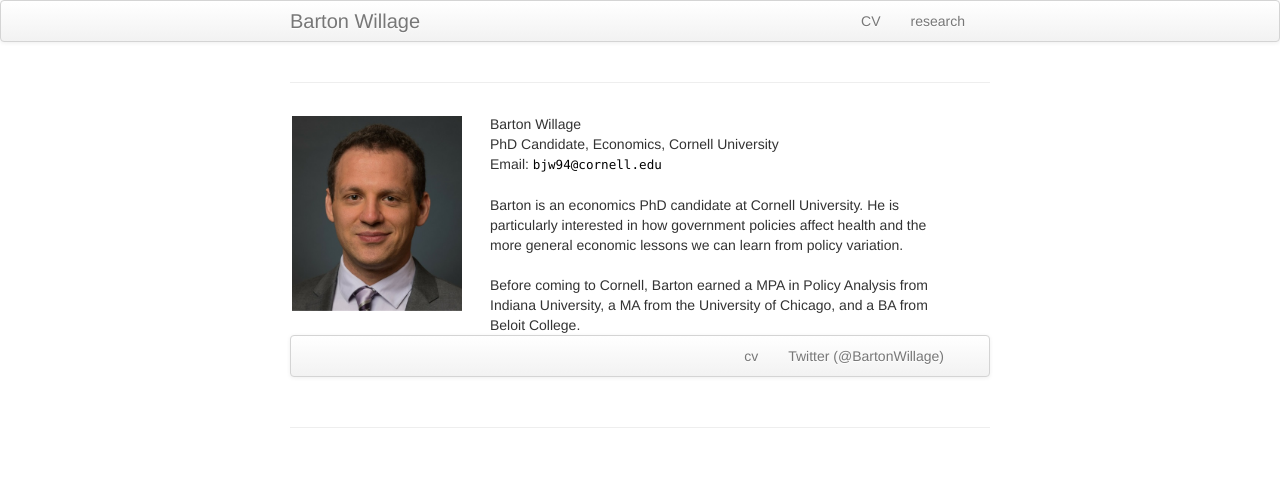
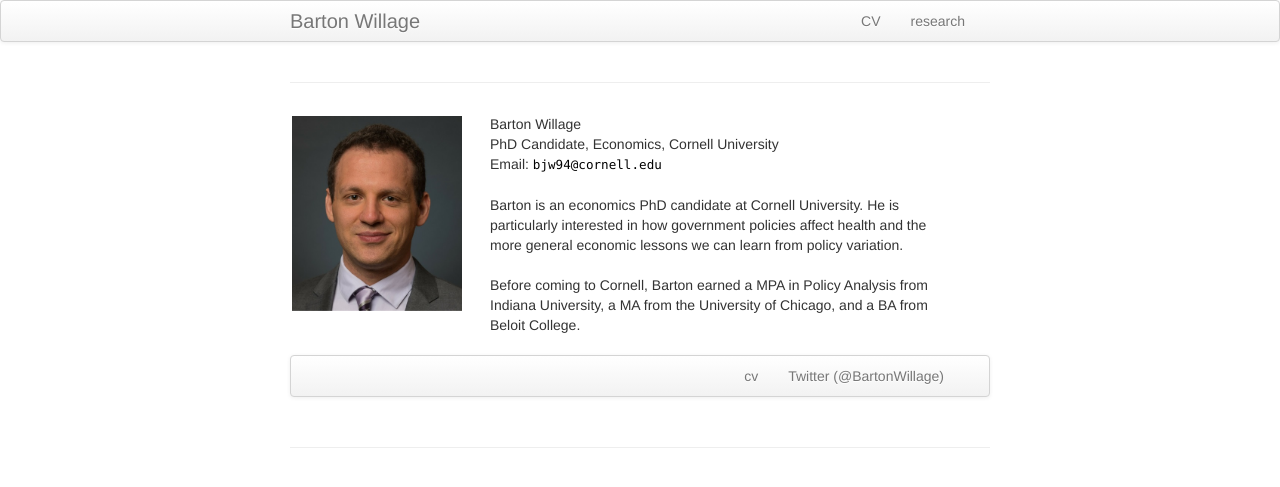
Before and after one commit to bjwillage/bjwillage.github.io, a Jekyll site: the page built from index.md, in a window 1280 px wide. Shown: the top 487 px of the page. Built offline with Jekyll 4.4.1, drawn with Linux system fonts in a browser that asks for light colours.

```diff
--- a/index.md
+++ b/index.md
@@ -31,7 +31,7 @@ keywords:
 
         <br>Barton is an economics PhD candidate at Cornell University. He is particularly interested in how government policies affect health and the more general economic lessons we can learn from policy variation.<br>
 
-        <br>Before coming to Cornell, Barton earned a MPA in Policy Analysis from Indiana University, a MA from the University of Chicago, and a BA from Beloit College.
+        <br>Before coming to Cornell, Barton earned a MPA in Policy Analysis from Indiana University, a MA from the University of Chicago, and a BA from Beloit College. <br><br>
             </div>
         </div>
     </div>
```
